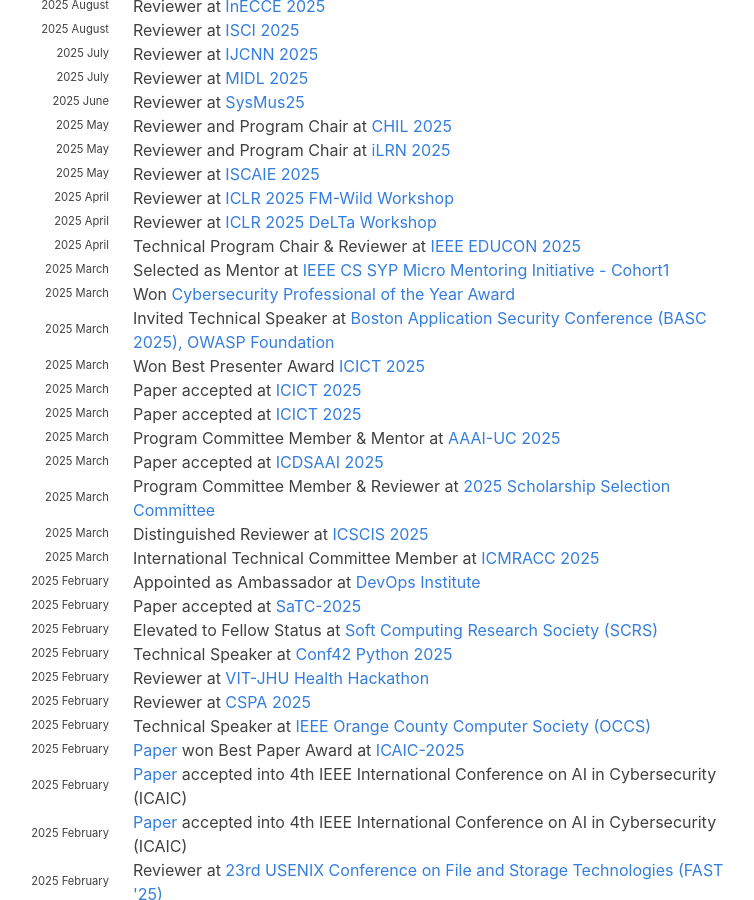
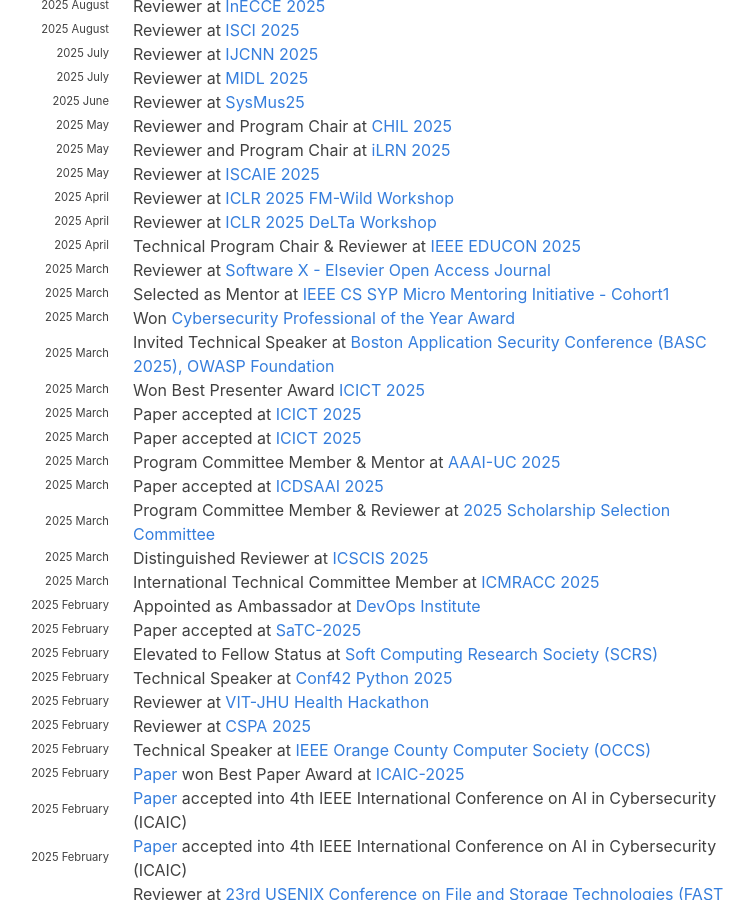
Before and after one commit to hariharanragothaman/hariharanragothaman.github.io, a Jekyll site: the page built from index.md, in a window 1280 px wide and 900 px high, scrolled down 954 px. Shown: the whole window, without its empty margins (199-953 px from the left). Built offline with Jekyll 4.4.1, drawn with Linux system fonts in a browser that asks for light colours; nearby versions of some CDN libraries; some web fonts are replaced.

Commit message:
Polishes and Updates

```diff
--- a/_data/news.yaml
+++ b/_data/news.yaml
@@ -65,6 +65,10 @@
   description: Technical Program Chair & Reviewer at <a href="https://2025.ieee-educon.org/">IEEE EDUCON 2025</a>
 
 #-------------------------------------------- March  ------------------------------------------------------------------------------------------------------------------------------------------------------
+
+- year: 2025
+  year-extra: March
+  description: Reviewer at <a href="https://www.sciencedirect.com/journal/softwarex">Software X - Elsevier Open Access Journal</a>
 
 - year: 2025
   year-extra: March
```
